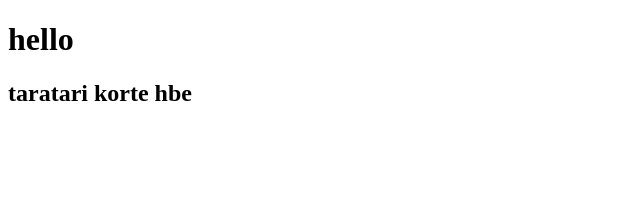
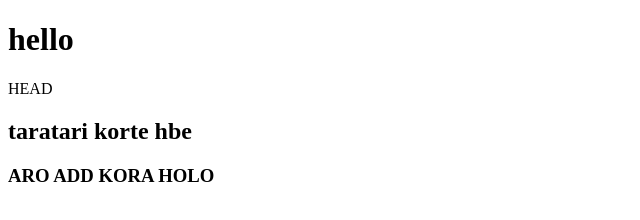
Before and after one commit to Silmaverse/Git_branche_practice, a plain HTML site: page index.html in a window 1280 px wide. Shown: the whole page, without its empty margins (0-640 px from the left). Drawn offline with Linux system fonts and the light colour scheme.

Commit message:
complete

```diff
--- a/index.html
+++ b/index.html
@@ -7,6 +7,10 @@
 </head>
 <body>
     <h1>hello</h1>
+ HEAD
     <h2>taratari korte hbe</h2>
+
+    <h3>ARO ADD KORA HOLO</h3>
+
 </body>
 </html>
```
